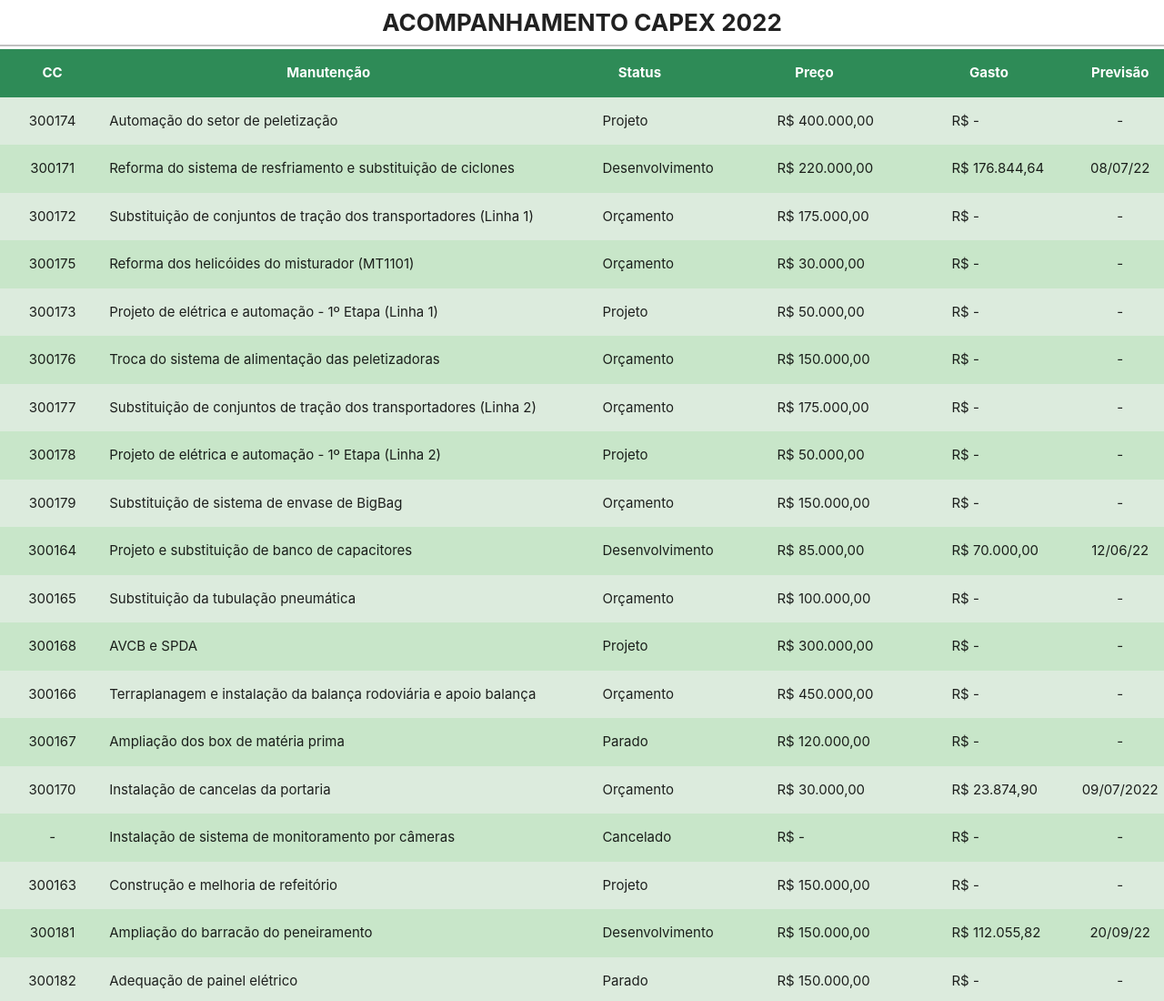
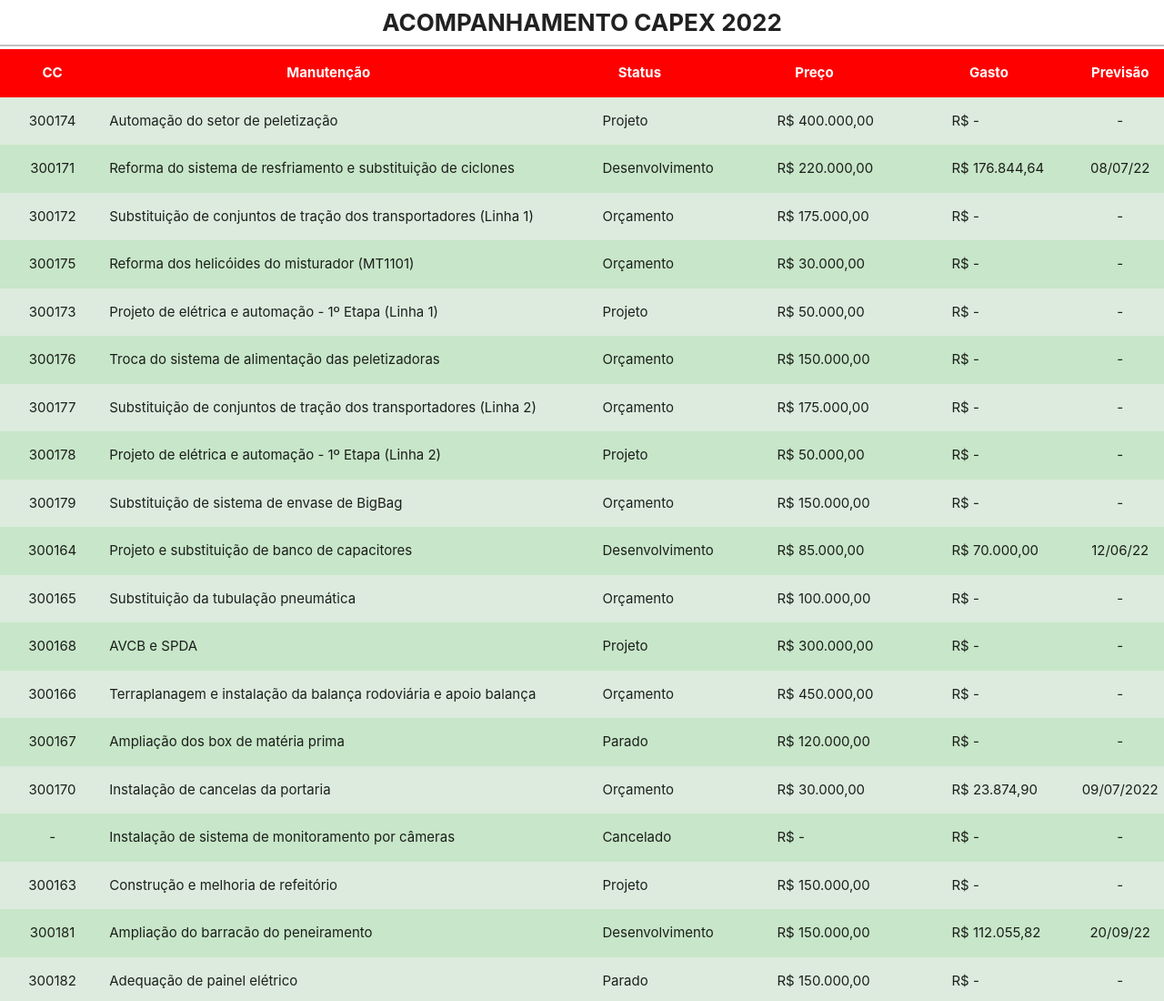
Before and after one commit to saojonas/invest, a plain HTML site: page index.html in a window 1280 px wide. Shown: the top 1100 px of the page at 91% size. Drawn offline with nearby package versions, Linux system fonts and the light colour scheme.

Commit message:
Update index.html

```diff
--- a/index.html
+++ b/index.html
@@ -21,7 +21,7 @@
 		}
 
 		thead {
-			background-color: seagreen !important;
+			background-color: red !important;
 		}
 
 		.cod {
```
